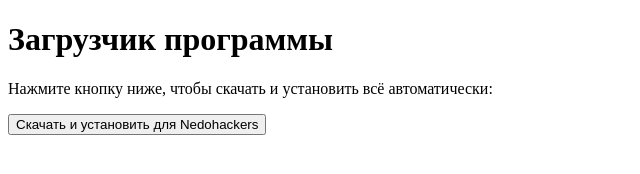
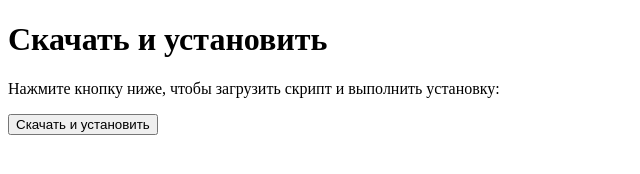
Before and after one commit to QuasarOfficialMrk231/AutoInstaller, a plain HTML site: page index.html in a window 1280 px wide. Shown: the whole page, without its empty margins (0-640 px from the left). Drawn offline with Linux system fonts and the light colour scheme.

Commit message:
Update index.html

```diff
--- a/index.html
+++ b/index.html
@@ -2,15 +2,17 @@
 <html lang="ru">
 
 <head>
-    <title>Автоматическая установка</title>
+    <title>Загрузчик программы</title>
 </head>
 
 <body>
-    <h1>Загрузчик программы</h1>
-    <p>Нажмите кнопку ниже, чтобы скачать и установить всё автоматически:</p>
-    <a href="https://raw.githubusercontent.com/QuasarOfficialMrk231/AutoInstaller/main/installer.ps1" download="installer.ps1">
-    <button>Скачать и установить для Nedohackers</button>
-</a>
+    <h1>Скачать и установить</h1>
+    <p>Нажмите кнопку ниже, чтобы загрузить скрипт и выполнить установку:</p>
+
+    <a href="https://drive.google.com/uc?export=download&id=1fF6E_jOxp9zJMWPizlt3XZgAgviDB7dk" download="installer.ps1">
+        <button>Скачать и установить</button>
+    </a>
+
 </body>
 
 </html>
```
